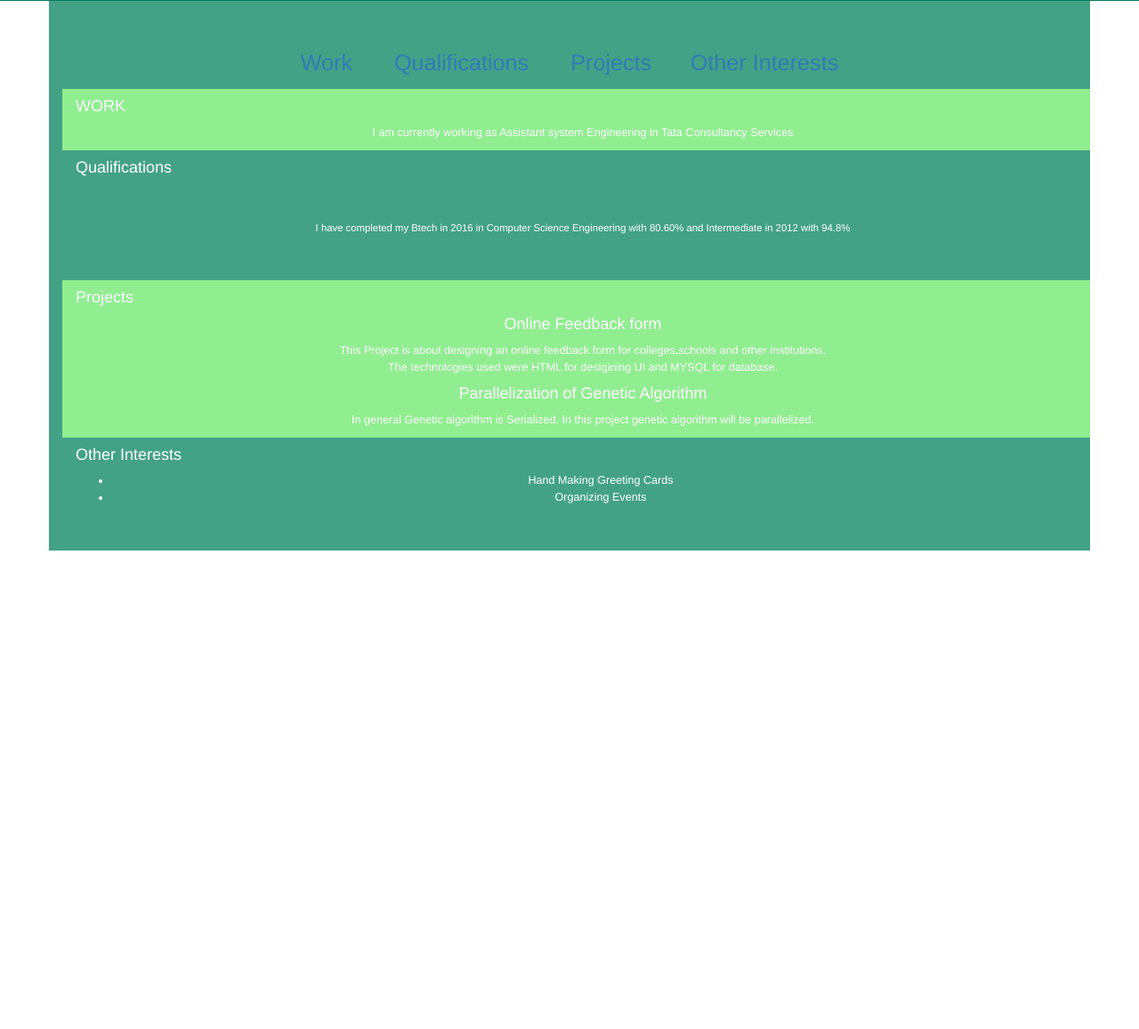
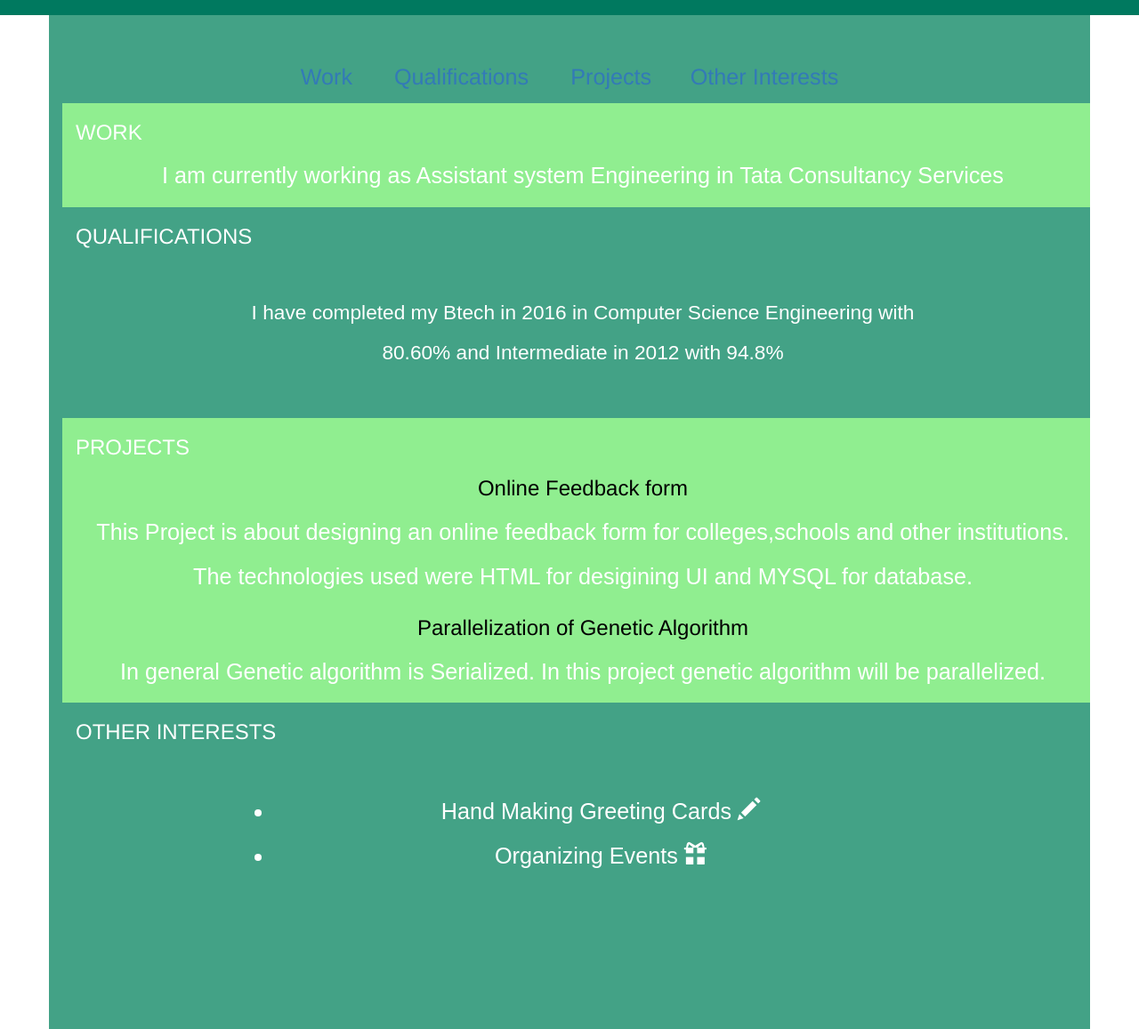
Before and after one commit to soujanya-polana/resumesample2, a plain HTML site: page sample.html in a window 1280 px wide. Shown: the part 349-1506 px from the top of the page at 89% size. Before the commit the page ends 968 px from the top, so only its background shows below. Drawn offline with nearby package versions, Linux system fonts and the light colour scheme.

Commit message:
Update sample.html

```diff
--- a/sample.html
+++ b/sample.html
@@ -14,7 +14,7 @@
 	<div class="container">
 	<div class="row" class="col-md-6">
 		<span id="header-name">
-		<p>	Soujanya P</p>
+		<p class="name">	Soujanya P</p>
 		</span>
 
 		<img src="sou.jpg" alt="profile pic" class="profile-photo">
@@ -54,34 +54,38 @@
 	  <div class="container">
 			<div class="row" id="work" class="works">
 			<div class="col-md-12">
-				 <h4 align="left">WORK </h4>
-			  <p class="sansserif">I am currently working as Assistant system Engineering in Tata Consultancy Services</p>
+				 <h3 align="left">WORK </h3>
+			  <p class="size">I am currently working as Assistant system Engineering in Tata Consultancy Services</p>
 			</div>
 		</div>
 
 		<div class="row" id="qualification">
 			<div class="col-md-12">
-			<h4 align="left">Qualifications </h4>
+			<h3 align="left">QUALIFICATIONS </h3>
 			<section>
-			  <p class="sansserif">I have completed my Btech in 2016 in Computer Science Engineering with 80.60% and Intermediate in 2012 with 94.8%</p>
+			  <p class="size">I have completed my Btech in 2016 in Computer Science Engineering with 80.60% and Intermediate in 2012 with 94.8%</p>
 			</div>
 		</div>
 		<div class="row" id="projects">
 			<div class="col-md-12">
-			<h4 align="left">Projects</h4>
-			<h4>Online Feedback form </h4>
-			<p>This Project is about designing an online feedback form for colleges,schools and other institutions.<br/> The technologies used were HTML for desigining UI and MYSQL for database.</p>
-			<h4>Parallelization of Genetic Algorithm</h4>
-			<p>In general Genetic algorithm is Serialized. In this project genetic algorithm will be parallelized.</p>
+			<h3 align="left">PROJECTS</h3>
+			<h3 style="color:black">Online Feedback form </h3>
+			<p class="size">This Project is about designing an online feedback form for colleges,schools and other institutions.<br/> The technologies used were HTML for desigining UI and MYSQL for database.</p>
+			<h3 style="color:black">Parallelization of Genetic Algorithm</h3>
+			<p class="size">In general Genetic algorithm is Serialized. In this project genetic algorithm will be parallelized.</p>
 			</div>
 		</div>
 		<div class="row" id="OtherInterests">
 			<div class="col-md-12">
-			<h4 align="left">Other Interests</h4>
+			<h3 align="left">OTHER INTERESTS</h3>
+			<section class="size">
 			<ul>
-			<li>Hand Making Greeting Cards</li>
-			<li>Organizing Events</li>
-		</ul>
+			<li>Hand Making Greeting Cards
+			<span class="glyphicon glyphicon-pencil" aria-hidden="true"></span></li>
+			<li>Organizing Events
+			<span class="glyphicon glyphicon-gift" aria-hidden="true"></span></li>
+			</ul>
+			<section>
 			</div>
 		</div>
 	  </div>
```
